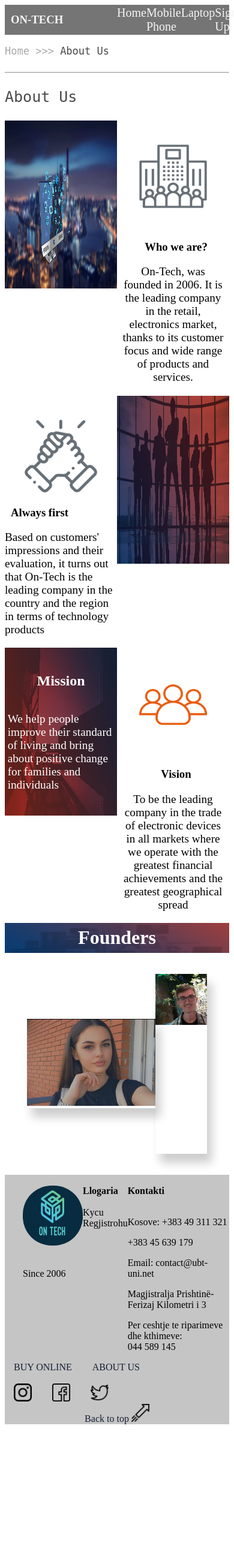
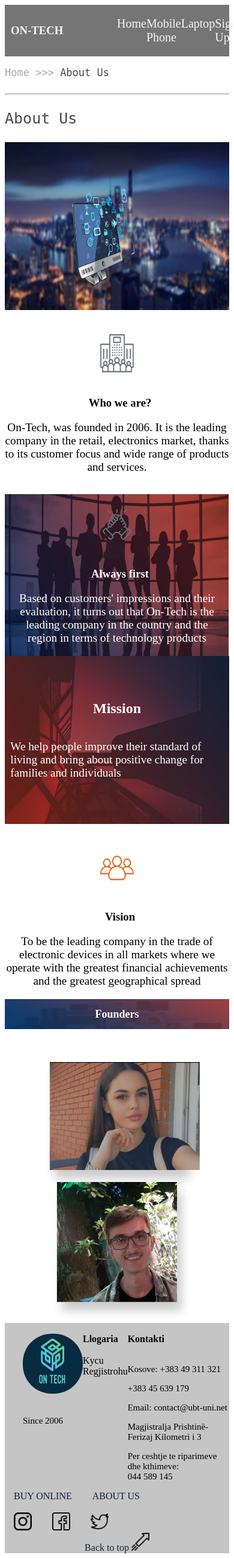
Before and after one commit to FatSijarina/ProjektiWEB, a PHP site: page /AboutUs.html in a window 390 px wide. Shown: the whole page at 60% size. Before the commit the page ends 2375 px from the top, so only its background shows below. Run offline with PHP 8.4, Linux system fonts and the light colour scheme.

Commit message:
Making AboutUs responsive (CSS)

```diff
--- a/AboutUs.css
+++ b/AboutUs.css
@@ -1,5 +1,5 @@
 header{
-    height: 50px;
+    height: 30%;
     display: flex;
     justify-content: space-between;
     align-items: center;
@@ -115,7 +115,13 @@ ul li:hover{
     height: 300px;
     perspective: 1000px;
 }
-
+.flip-cardAlma{
+    background-color: transparent;
+    width: 360px;
+    height: 280px;
+    perspective: 1000px;
+    margin-top: 20px;
+}
 .flip-card-inner {
     position: relative;
     width: 100%;
@@ -130,14 +136,25 @@ ul li:hover{
     transform: rotateY(180deg);
 }
 
-.flip-card-front, .flip-card-back {
+.flip-cardAlma:hover .flip-card-inner {
+    transform: rotateY(180deg);
+}
+
+.flip-card-frontAlma, .flip-card-frontFati, .flip-card-back {
     position: absolute;
     width: 100%;
     height: 100%;
     -webkit-backface-visibility: hidden;
     backface-visibility: hidden;
 }
-
+.flip-card-frontAlma{
+    width:360px;
+    height:280px;
+}
+.flip-card-frontFati{
+    width:300px;
+    height:300px;
+}
 .flip-card-back {
     background-color: gray;
     color: white;
@@ -167,3 +184,108 @@ footer{
     border-bottom: 1px solid #0b152cf1;
     font-size: larger;
 }
+.wemrendawe{
+    display: flex;
+    justify-content: center;
+    flex-wrap: wrap;
+    width: 100%;
+}
+.txt1{
+    width: 90%;
+    height: 70%;
+    margin-top: 25px;
+    text-align: center;
+}
+@media only screen and (max-width:900px){
+    .bgfoto, .bgfoto1, .bgfoto2, .we{
+        width: 100%;
+    }
+    .wemrendawe, .fotooo{
+        width: 20%;
+        margin-left: auto;
+        margin-right: auto;
+    }
+    .wemrendawe{
+        background-image: url("7puntor.png");
+        background-size: 100% 100%;
+        width: 100%;
+        color: white;
+    }
+    .txt{
+        width: 100%;
+        height: 70%;
+        margin-top: 25px;
+        text-align: center;
+    }
+    .bgfoto1{
+        display: none;
+    }
+    .punuar_nga{
+        display: flex;
+        flex-wrap: wrap;
+        justify-content: space-evenly;
+        width: 60%;
+    }
+    .flip-card {
+        background-color: transparent;
+        width: 200px;
+        height: 200px;
+        perspective: 1000px;
+        margin-top: 20px;
+    }
+    .flip-cardAlma{
+        background-color: transparent;
+        width: 250px;
+        height: 180px;
+        perspective: 1000px;
+        margin-top: 20px;
+    }
+    .flip-card-inner {
+        position: relative;
+        width: 100%;
+        height: 100%;
+        text-align: center;
+        transition: transform 1s;
+        transform-style: preserve-3d;
+        box-shadow: 8px 15px 15px rgba(0,0,0,0.2);
+    }
+    .flip-card:hover .flip-card-inner {
+        transform: rotateY(180deg);
+    }
+    .flip-cardAlma:hover .flip-card-inner {
+        transform: rotateY(180deg);
+    }
+    .flip-card-frontAlma, .flip-card-frontFati {
+        position: absolute;
+        width: 80%;
+        height: 80%;
+        -webkit-backface-visibility: hidden;
+        backface-visibility: hidden;
+    }
+    .flip-card-back{
+        position: absolute;
+        width: 100%;
+        height: 100%;
+        -webkit-backface-visibility: hidden;
+        backface-visibility: hidden;
+    }
+    .flip-card-back {
+        background-color: gray;
+        color: white;
+        transform: rotateY(180deg);
+    }
+    .flip-card-back, h1{
+        font-size: 18px;
+    }
+    .flip-card-back, p{
+        font-size: 15px;
+    }
+    .flip-card-frontAlma{
+        width: 250px;
+        height: 180px;
+    }
+    .flip-card-frontFati{
+        width:200px;
+        height:200px;
+    }
+}
```
